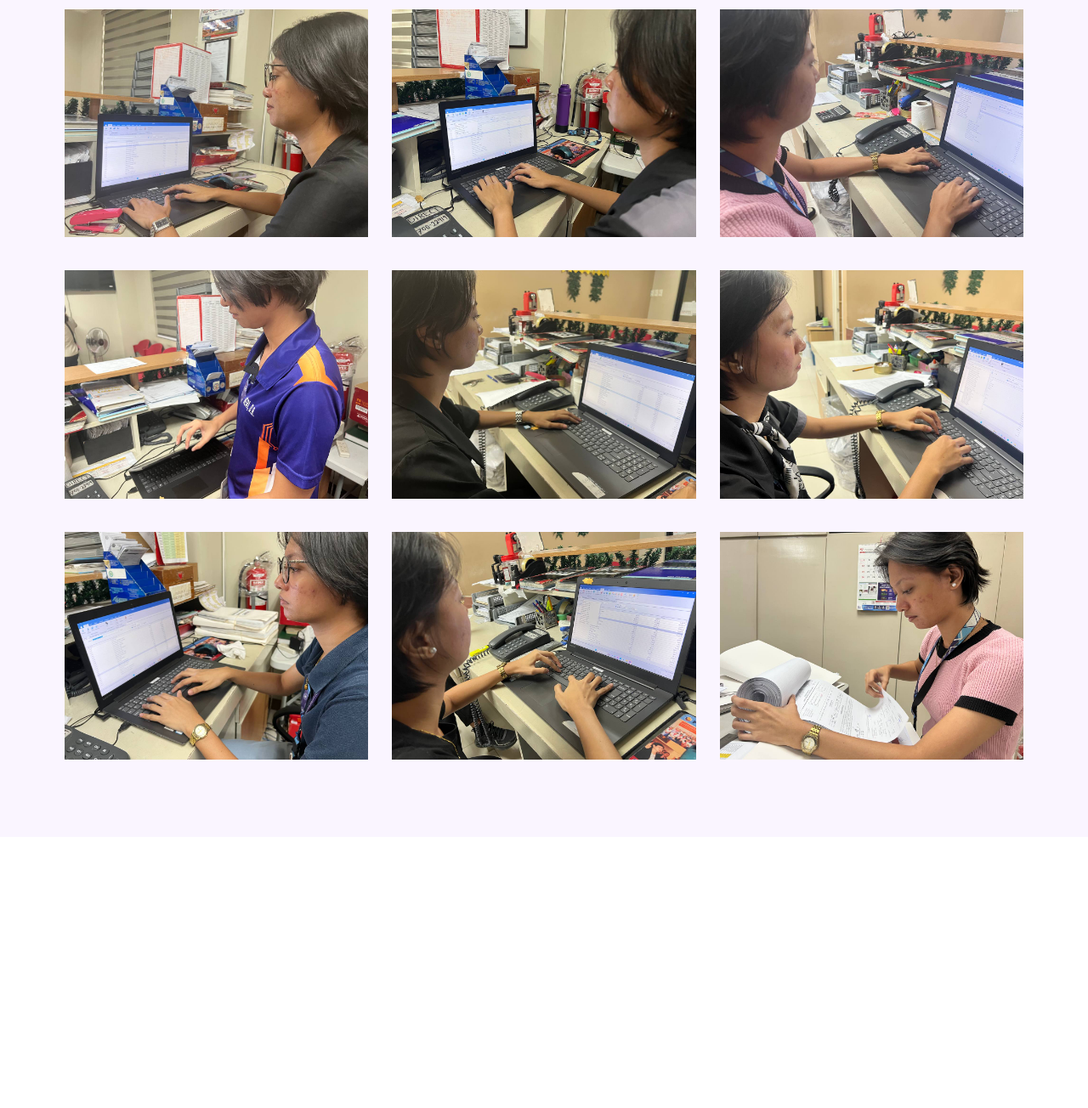
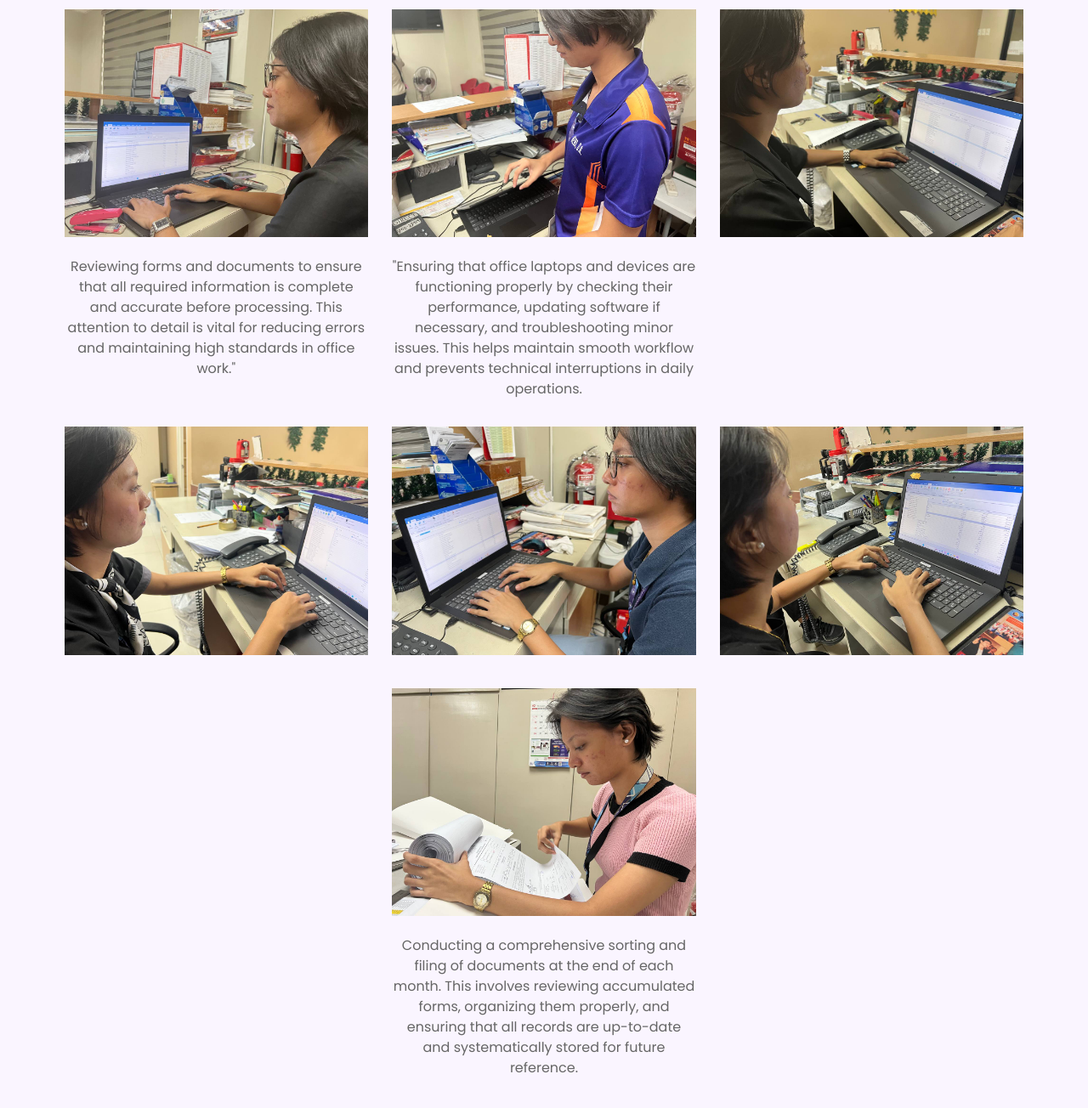
Before and after one commit to clariooon/donitareign.github.io, a plain HTML site: page works.html in a window 1280 px wide. Shown: the part 736-2040 px from the top of the page at 85% size. Before the commit the page ends 1721 px from the top, so only its background shows below. Drawn offline with nearby package versions, Linux system fonts and the light colour scheme.

Commit message:
works.html

```diff
--- a/works.html
+++ b/works.html
@@ -58,25 +58,14 @@
 <div class="container">
         <img src="assets/4.jpg" class="enlargeable">
         <h2 class="title"></h2>
-        <div class="description"></div>
+        <div class="description">Reviewing forms and documents to ensure that all required information is complete and accurate before processing. This attention to detail is vital for reducing errors and maintaining high standards in office work."</div>
         </a>
     </div>
-<div class="container">
-        <img src="assets/5.jpg" class="enlargeable">
-        <h2 class="title"></h2>
-        <div class="description"></div>
-        </a>
-    </div>
-<div class="container">
-        <img src="assets/6.jpg" class="enlargeable">
-        <h2 class="title"></h2>
-        <div class="description"></div>
-        </a>
-    </div>
+
 <div class="container">
         <img src="assets/7.jpg" class="enlargeable">
         <h2 class="title"></h2>
-        <div class="description"></div>
+        <div class="description">"Ensuring that office laptops and devices are functioning properly by checking their performance, updating software if necessary, and troubleshooting minor issues. This helps maintain smooth workflow and prevents technical interruptions in daily operations.</div>
         </a>
     </div>
 <div class="container">
@@ -106,7 +95,7 @@
 <div class="container">
         <img src="assets/12.jpg" class="enlargeable">
         <h2 class="title"></h2>
-        <div class="description"></div>
+        <div class="description">Conducting a comprehensive sorting and filing of documents at the end of each month. This involves reviewing accumulated forms, organizing them properly, and ensuring that all records are up-to-date and systematically stored for future reference.</div>
         </a>
     </div>
        <script src="script.js"></script>
```
